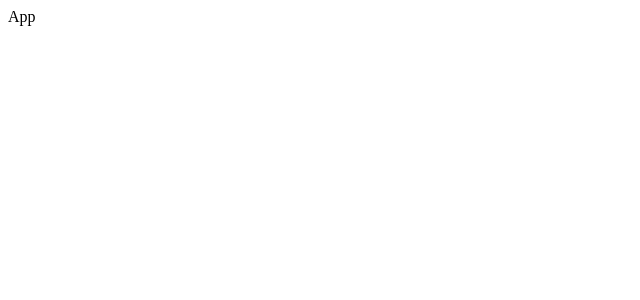
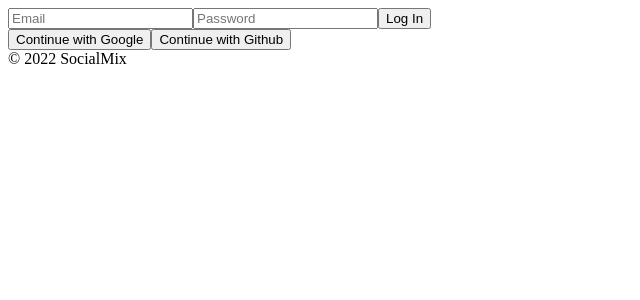
Before and after one commit to pablomixx/socialmix, a React (Create React App) app: page / in a window 1280 px wide. Shown: the top 300 px of the page, without its empty margins (0-640 px from the left). Built offline with nearby package versions, Linux system fonts and the light colour scheme; no server answers.

Commit message:
1.0.1 Add LogIn Page

```diff
--- /dev/null
+++ b/jsconfig.json
@@ -0,0 +1,6 @@
+{
+    "compilerOptions": {
+        "baseUrl": "src"
+    },
+    "include": ["src"]
+}
--- a/package.json
+++ b/package.json
@@ -6,8 +6,10 @@
     "@testing-library/jest-dom": "^5.16.5",
     "@testing-library/react": "^13.4.0",
     "@testing-library/user-event": "^13.5.0",
+    "firebase": "^9.11.0",
     "react": "^18.2.0",
     "react-dom": "^18.2.0",
+    "react-router-dom": "^5.3.4",
     "react-scripts": "5.0.1",
     "web-vitals": "^2.1.4"
   },
--- a/src/App.js
+++ /dev/null
@@ -1,7 +0,0 @@
-function App() {
-  return (
-    <div>App</div>
-  );
-}
-
-export default App;
--- /dev/null
+++ b/src/components/App.js
@@ -0,0 +1,15 @@
+import { useState } from "react";
+import AppRouter from "components/Router";
+import { authService } from "fbase";
+
+function App() {
+  const [isLoggedIn, setIsLoggedIn] = useState(authService.currentUser);
+  return (
+    <>
+      <AppRouter isLoggedIn={isLoggedIn} />
+      <footer>&copy; {new Date().getFullYear()} SocialMix </footer>
+    </>
+  );
+}
+
+export default App;
--- /dev/null
+++ b/src/components/Router.js
@@ -0,0 +1,23 @@
+import { HashRouter as Router, Route, Switch } from "react-router-dom";
+import Auth from "routes/Auth";
+import Home from "routes/Home";
+
+const AppRouter = ({ isLoggedIn }) => {
+    return (
+        <Router>
+            <Switch>
+                {isLoggedIn ? (
+                    <Route exact path="/">
+                        <Home />
+                    </Route>
+                ) : (
+                    <Route exact path="/">
+                        <Auth />
+                    </Route>
+                )}
+            </Switch>
+        </Router>
+    );
+};
+
+export default AppRouter;
--- /dev/null
+++ b/src/fbase.js
@@ -0,0 +1,18 @@
+// Import the functions you need from the SDKs you need
+import firebase from "firebase/compat/app";
+import "firebase/compat/auth";
+
+// Your web app's Firebase configuration
+const firebaseConfig = {
+  apiKey: process.env.REACT_APP_API_KEY,
+  authDomain: process.env.REACT_APP_AUTH_DOMAIN,
+  projectId: process.env.REACT_APP_PROJECT_ID,
+  storageBucket: process.env.REACT_APP_STORAGE_BUCKET,
+  messagingSenderId: process.env.REACT_APP_MESSAGING_SENDER_ID,
+  appId: process.env.EACT_APP_APP_ID
+};
+
+// Initialize Firebase
+firebase.initializeApp(firebaseConfig);
+
+export const authService = firebase.auth();
--- a/src/index.js
+++ b/src/index.js
@@ -1,6 +1,6 @@
 import React from 'react';
 import ReactDOM from 'react-dom/client';
-import App from './App';
+import App from 'components/App';
 
 const root = ReactDOM.createRoot(document.getElementById('root'));
 root.render(
--- /dev/null
+++ b/src/routes/Auth.js
@@ -0,0 +1,44 @@
+import { useState } from "react";
+
+const Auth = () => {
+    const [email, setEmail] = useState("");
+    const [password, setPassword] = useState("");
+
+    const onChange = (event) => {
+        console.log(event.target.name);
+    };
+
+    const onSubmit = (event) => {
+        event.preventDefault();
+    };
+
+    return (
+        <div>
+            <form onSubmit={onSubmit}>
+                <input
+                name="email"
+                type="email"
+                placeholder="Email"
+                required
+                value={email}
+                onChange={onChange}
+                />
+                <input
+                name="password"
+                type="password"
+                placeholder="Password"
+                required
+                value={password}
+                onChange={onChange}
+                />
+                <input type="submit" value="Log In" />
+            </form>
+            <div>
+                <button>Continue with Google</button>
+                <button>Continue with Github</button>
+            </div>
+        </div>
+    );
+};
+
+export default Auth;
--- /dev/null
+++ b/src/routes/Home.js
@@ -0,0 +1,3 @@
+const Home = () => <span>Home</span>
+
+export default Home;
--- /dev/null
+++ b/src/routes/Profile.js
@@ -0,0 +1,3 @@
+const Profile = () => <span>Profile</span>
+
+export default Profile;
```
Also changed, not shown: src/routes/EditProfile.js (added), 2 other files (tests, documents, lock files or other folders).
